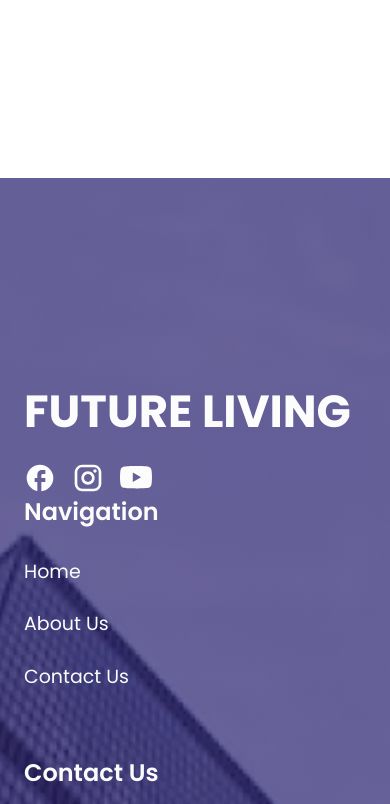
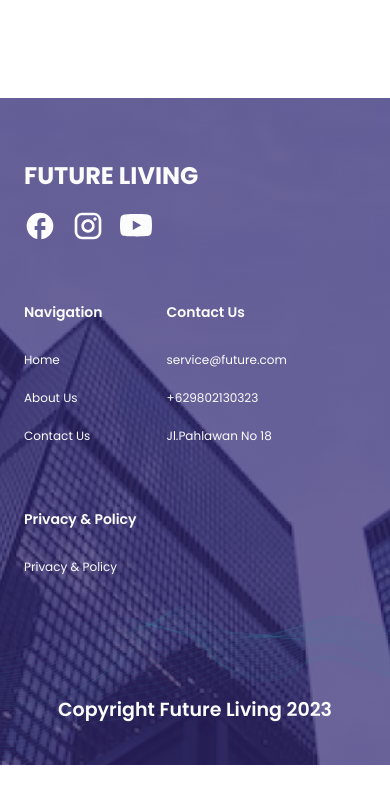
Before and after one commit to raymondtju/future-living, a Next.js app: page / in a window 390 px wide. Shown: the part 8671-9475 px from the top of the page. After the commit the page ends 9436 px from the top, so only its background shows below. Built offline with nearby package versions, Linux system fonts and the light colour scheme; what prettier-plugin-tailwindcss would draw is missing.

Commit message:
footer: mobile responsive

```diff
--- a/components/Footer/index.tsx
+++ b/components/Footer/index.tsx
@@ -5,7 +5,7 @@ import { Facebook, Instagram, WaveLine, Youtube } from "../Icons";
 function Footer() {
   return (
     <>
-      <footer className="relative mt-[180px] bg-no-repeat pt-[120px] pb-10">
+      <footer className="relative mt-[100px] bg-no-repeat pt-[60px] pb-10 md:mt-[180px] md:pt-[120px]">
         <WaveLine className="absolute bottom-0 -z-[1] w-full overflow-hidden fill-none stroke-[#348D9F] object-cover" />
         <div
           className="absolute inset-0"
@@ -23,44 +23,44 @@ function Footer() {
           }}
         ></div>
         <Layout>
-          <div className="mt-20">
+          <div className="mt-0 md:mt-20">
             <div className="flex flex-wrap">
               <div>
-                <h2 className="text-12xl font-bold uppercase text-White-20">
+                <h4 className="text-5xl font-bold uppercase text-White-20 md:text-12xl">
                   future living
-                </h2>
+                </h4>
                 <div className="flex gap-4 pt-4">
                   <Facebook className="h-8 w-8 text-White-20" />
                   <Instagram className="h-8 w-8 text-White-20" />
                   <Youtube className="h-8 w-8 text-White-20" />
                 </div>
               </div>
-              <div className="flex flex-row flex-wrap gap-16 pl-0 lg:pl-[120px]">
+              <div className="flex flex-row flex-wrap gap-16 pl-0 pt-[60px] lg:pl-[120px] lg:pt-0">
                 <div className="flex flex-col">
-                  <h3 className="mb-7 text-5xl font-semibold text-White-20">
+                  <h3 className="mb-7 text-xs font-semibold text-White-20 md:text-5xl">
                     Navigation
                   </h3>
-                  <ul className="flex flex-grow flex-col space-y-6 text-2xl text-White-20">
+                  <ul className="flex flex-grow flex-col gap-y-5 text-[12px] text-White-20 md:gap-y-6 md:text-2xl">
                     <li>Home</li>
                     <li>About Us</li>
                     <li>Contact Us</li>
                   </ul>
                 </div>
                 <div className="flex flex-col">
-                  <h3 className="mb-7 text-5xl font-semibold text-White-20">
+                  <h3 className="mb-7 text-xs font-semibold text-White-20 md:text-5xl">
                     Contact Us
                   </h3>
-                  <ul className="flex flex-col space-y-6 text-2xl text-White-20">
+                  <ul className="flex flex-col gap-y-5 text-[12px] text-White-20 md:gap-y-6 md:text-2xl">
                     <li>service@future.com</li>
                     <li>+629802130323</li>
                     <li>Jl.Pahlawan No 18</li>
                   </ul>
                 </div>
                 <div className="flex flex-col">
-                  <h3 className="mb-7 text-5xl font-semibold text-White-20">
+                  <h3 className="mb-7 text-xs font-semibold text-White-20 md:text-5xl">
                     Privacy & Policy
                   </h3>
-                  <ul className="flex flex-col space-y-6 text-2xl text-White-20">
+                  <ul className="flex flex-col gap-y-5 text-[12px] text-White-20 md:gap-y-6 md:text-2xl">
                     <li>Privacy & Policy</li>
                   </ul>
                 </div>
```
